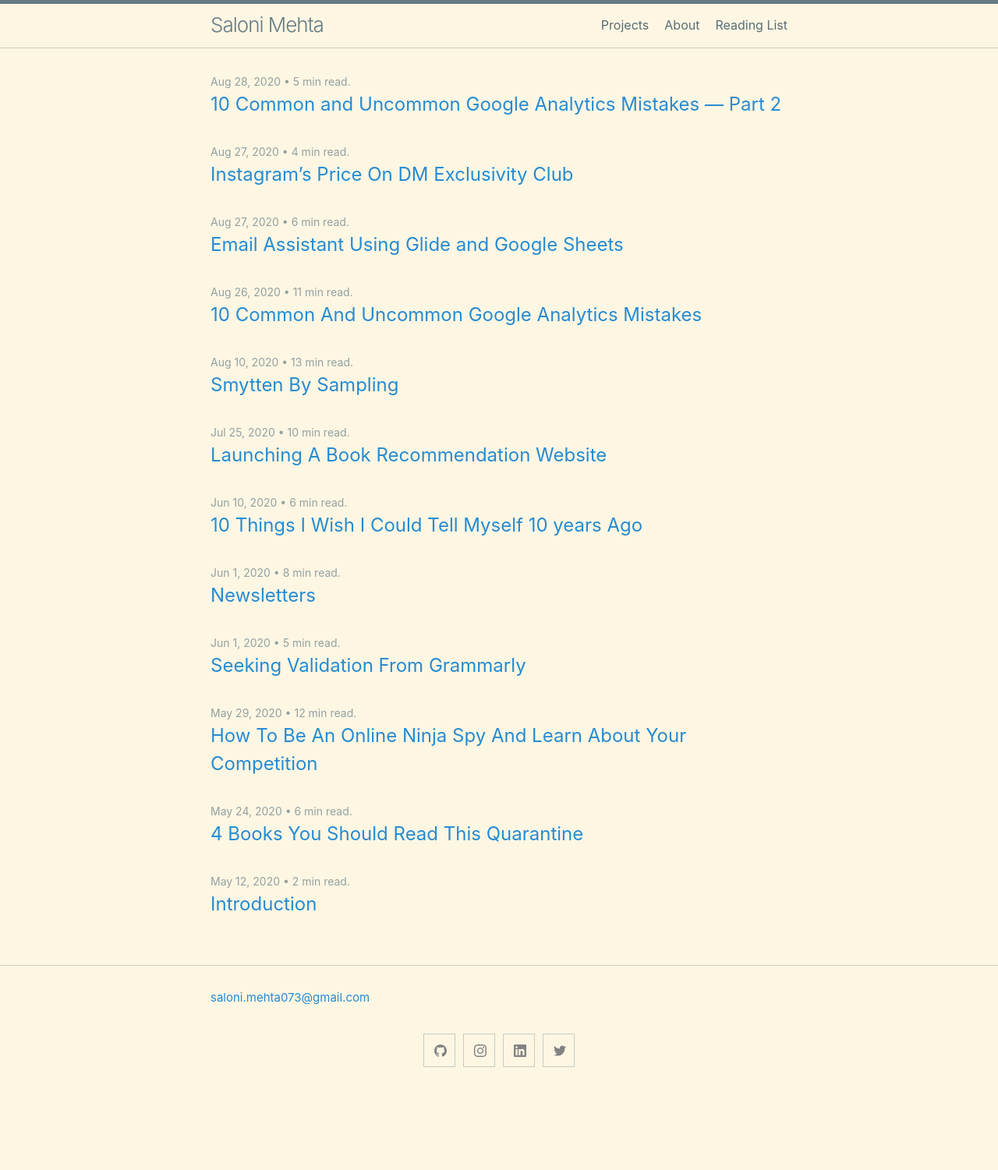
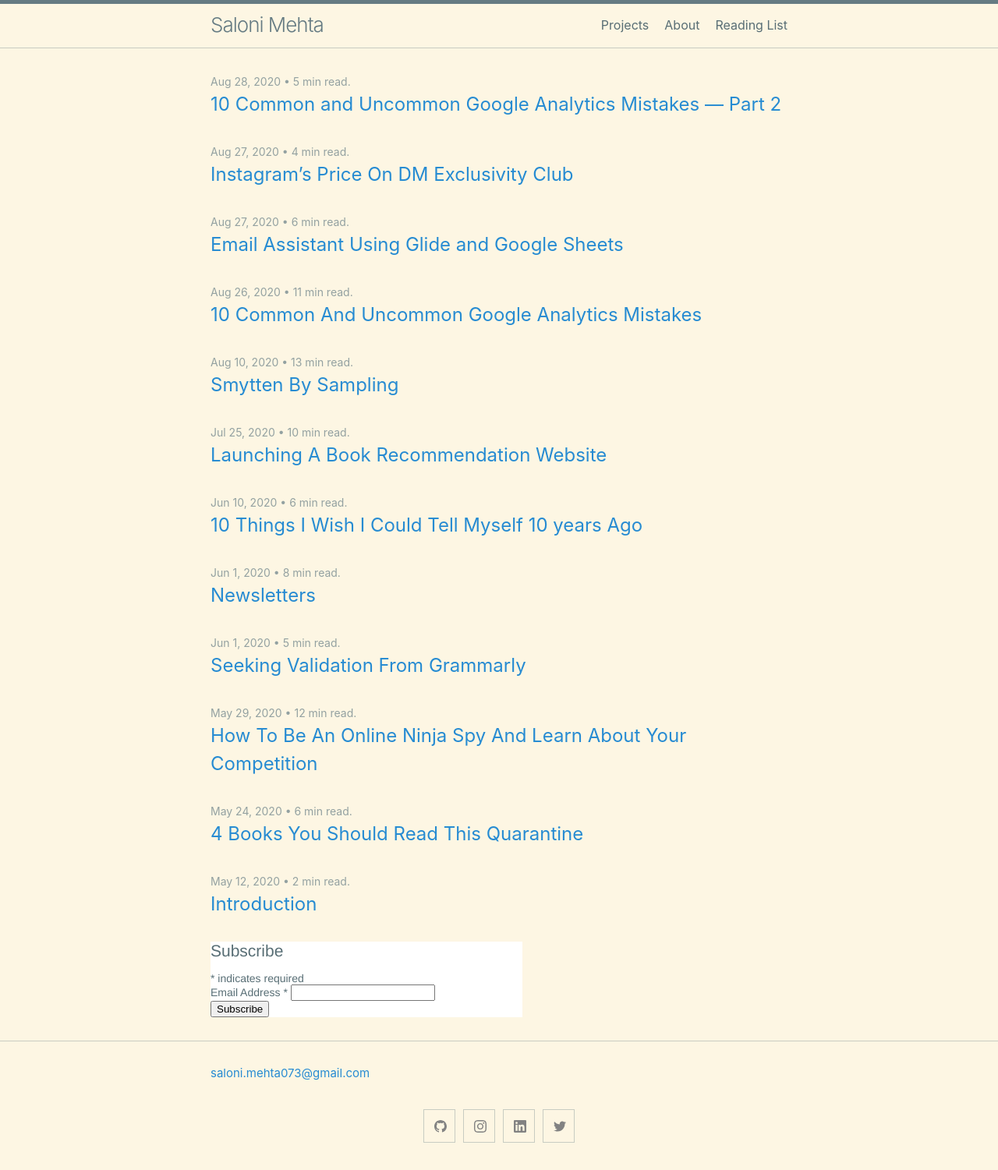
Before and after one commit to salonimehta073/mydoctheme, a Jekyll site: the page built from index.markdown, in a window 1280 px wide. Shown: the whole page at 78% size. Built offline with Jekyll 4.4.1, drawn with Linux system fonts in a browser that asks for light colours; comment, search, counter and statistics services are not loaded; before the commit the page ends 1404 px from its top, so only the background shows below that.

Commit message:
Update home.html

```diff
--- a/_layouts/home.html
+++ b/_layouts/home.html
@@ -59,4 +59,33 @@ layout: default
 
   {%- endif -%}
 
+  <!-- Begin Mailchimp Signup Form -->
+<link href="//cdn-images.mailchimp.com/embedcode/classic-10_7.css" rel="stylesheet" type="text/css">
+<style type="text/css">
+	#mc_embed_signup{background:#fff; clear:left; font:14px Helvetica,Arial,sans-serif;  width:400px;}
+	/* Add your own Mailchimp form style overrides in your site stylesheet or in this style block.
+	   We recommend moving this block and the preceding CSS link to the HEAD of your HTML file. */
+</style>
+<div id="mc_embed_signup">
+<form action="https://xyz.us17.list-manage.com/subscribe/post?u=1a6b50a9df53ba0c3a579851b&amp;id=2da3cff134" method="post" id="mc-embedded-subscribe-form" name="mc-embedded-subscribe-form" class="validate" target="_blank" novalidate>
+    <div id="mc_embed_signup_scroll">
+	<h2>Subscribe</h2>
+<div class="indicates-required"><span class="asterisk">*</span> indicates required</div>
+<div class="mc-field-group">
+	<label for="mce-EMAIL">Email Address  <span class="asterisk">*</span>
+</label>
+	<input type="email" value="" name="EMAIL" class="required email" id="mce-EMAIL">
 </div>
+	<div id="mce-responses" class="clear">
+		<div class="response" id="mce-error-response" style="display:none"></div>
+		<div class="response" id="mce-success-response" style="display:none"></div>
+	</div>    <!-- real people should not fill this in and expect good things - do not remove this or risk form bot signups-->
+    <div style="position: absolute; left: -5000px;" aria-hidden="true"><input type="text" name="b_1a6b50a9df53ba0c3a579851b_2da3cff134" tabindex="-1" value=""></div>
+    <div class="clear"><input type="submit" value="Subscribe" name="subscribe" id="mc-embedded-subscribe" class="button"></div>
+    </div>
+</form>
+</div>
+<script type='text/javascript' src='//s3.amazonaws.com/downloads.mailchimp.com/js/mc-validate.js'></script><script type='text/javascript'>(function($) {window.fnames = new Array(); window.ftypes = new Array();fnames[0]='EMAIL';ftypes[0]='email';fnames[1]='FNAME';ftypes[1]='text';fnames[2]='LNAME';ftypes[2]='text';fnames[3]='ADDRESS';ftypes[3]='address';fnames[4]='PHONE';ftypes[4]='phone';fnames[5]='BIRTHDAY';ftypes[5]='birthday';}(jQuery));var $mcj = jQuery.noConflict(true);</script>
+<!--End mc_embed_signup-->
+
+</div>
```
